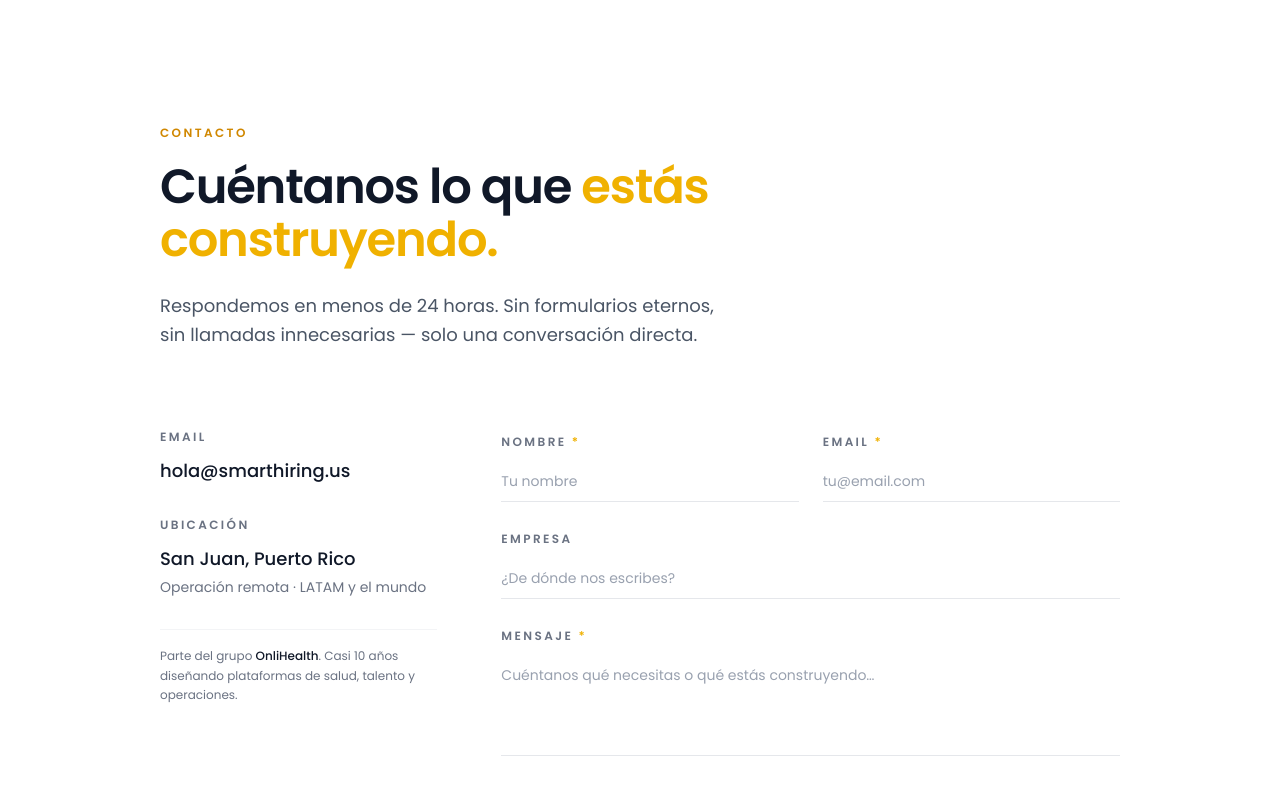
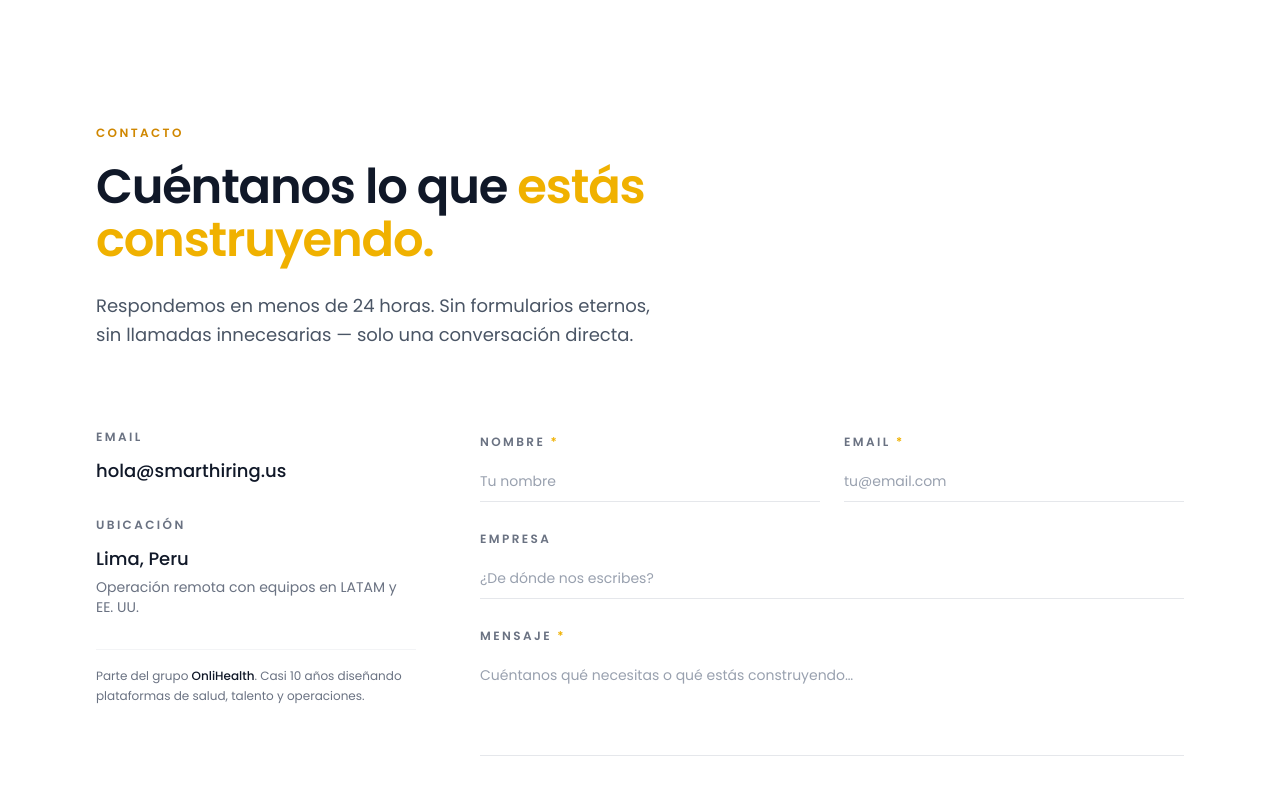
Before and after one commit to CalebCondor/SmartHiring, a Next.js app: page / in a window 1280 px wide. Shown: the part 4040-4833 px from the top of the page. Built offline with nearby package versions, Linux system fonts and the light colour scheme.

Commit message:
style(contact): widen contact section container and update location info
- Increase max-width from 5xl to 6xl for better content layout
- Update primary location from San Juan, Puerto Rico to Lima, Peru
- Refine remote operation description to mention teams across LATAM and US

```diff
--- a/src/components/ContactSection.tsx
+++ b/src/components/ContactSection.tsx
@@ -48,7 +48,7 @@ export function ContactSection() {
 
   return (
     <section id="contacto" className="py-24 md:py-32 bg-white">
-      <div className="max-w-5xl mx-auto px-6 sm:px-8">
+      <div className="max-w-6xl mx-auto px-6 sm:px-8">
         {/* Header */}
         <motion.div {...fadeUp(0)} className="max-w-2xl mb-16 md:mb-20">
           <p className="text-xs font-semibold tracking-[0.2em] uppercase text-yellow-600 mb-5">
@@ -87,10 +87,10 @@ export function ContactSection() {
                 Ubicación
               </p>
               <p className="text-base md:text-lg text-gray-900 font-medium">
-                San Juan, Puerto Rico
+                Lima, Peru
               </p>
               <p className="text-sm text-gray-500 mt-1">
-                Operación remota · LATAM y el mundo
+                Operación remota con equipos en LATAM y EE. UU.
               </p>
             </div>
 
```
